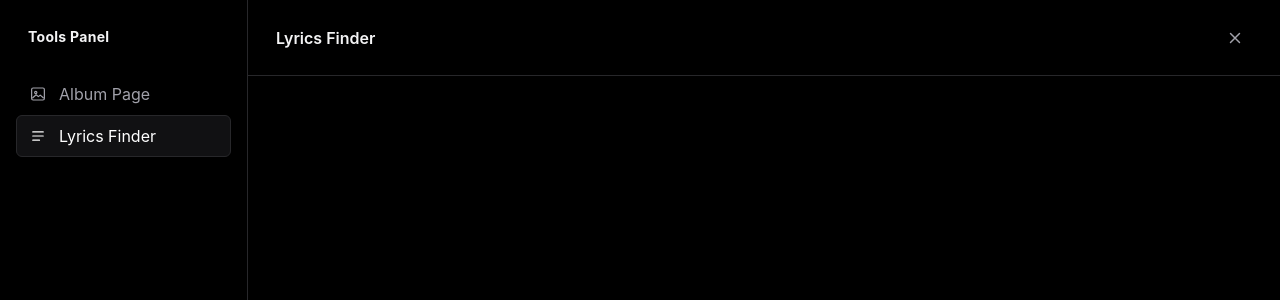
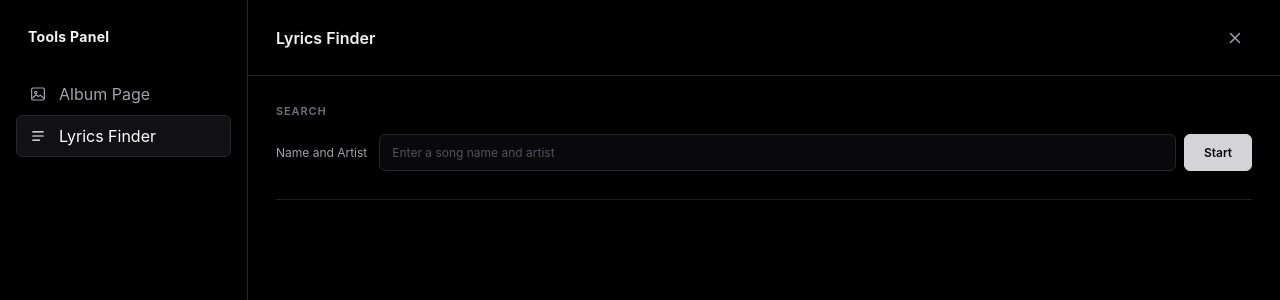
Before and after one commit to ghyciu/endfield-wiki-tools, a React (Vite) app: page / in a window 1280 px wide. Both pictures are taken after a click on the button "Lyrics Finder". Shown: the top 300 px of the page. Built offline with nearby package versions, Linux system fonts and the light colour scheme.

Commit message:
refactor: Add lyrics input and common input class

```diff
--- a/src/components/Album/SpotifyInput.tsx
+++ b/src/components/Album/SpotifyInput.tsx
@@ -1,5 +1,4 @@
-import { useState, type FormEvent } from 'react'
-import './SpotifyInput.css'
+import Input from '../common/Input'
 
 interface SpotifyInputProps {
   onStart?: (spotifyLink: string) => void
@@ -7,42 +6,17 @@ interface SpotifyInputProps {
 }
 
 function SpotifyInput({ onStart, disabled = false }: SpotifyInputProps) {
-  const [spotifyLink, setSpotifyLink] = useState('')
-
-  function handleSubmit(event: FormEvent<HTMLFormElement>) {
-    event.preventDefault()
-    onStart?.(spotifyLink.trim())
-  }
-
   return (
-    <section className="spotify-input" aria-labelledby="spotify-input-title">
-      <h3 id="spotify-input-title">Source</h3>
-      <form className="spotify-input__form" onSubmit={handleSubmit}>
-        <label className="spotify-input__label" htmlFor="spotify-link">
-          Spotify Link
-        </label>
-        <div className="spotify-input__controls">
-          <input
-            className="spotify-input__field"
-            id="spotify-link"
-            name="spotifyLink"
-            type="url"
-            value={spotifyLink}
-            onChange={(event) => setSpotifyLink(event.target.value)}
-            placeholder="https://open.spotify.com/..."
-            required
-            disabled={disabled}
-          />
-          <button
-            className="spotify-input__button"
-            type="submit"
-            disabled={disabled}
-          >
-            Start
-          </button>
-        </div>
-      </form>
-    </section>
+    <Input
+      sectionTitle="Source"
+      label="Spotify Link"
+      inputId="spotify-link"
+      name="spotifyLink"
+      type="url"
+      placeholder="https://open.spotify.com/..."
+      onStart={onStart}
+      disabled={disabled}
+    />
   )
 }
 
--- a/src/components/LyricsFinder/LyricsFinderPanel.tsx
+++ b/src/components/LyricsFinder/LyricsFinderPanel.tsx
@@ -1,4 +1,5 @@
 import ToolPanel from '../ToolPanel'
+import LyricsInput from './LyricsInput'
 
 interface LyricsFinderPanelProps {
   onClose: () => void
@@ -10,7 +11,9 @@ function LyricsFinderPanel({ onClose }: LyricsFinderPanelProps) {
       title="Lyrics Finder"
       panelId="lyrics-finder-panel"
       onClose={onClose}
-    />
+    >
+      <LyricsInput />
+    </ToolPanel>
   )
 }
 
--- /dev/null
+++ b/src/components/LyricsFinder/LyricsInput.tsx
@@ -0,0 +1,22 @@
+import Input from '../common/Input'
+
+interface LyricsInputProps {
+  onStart?: (searchText: string) => void
+  disabled?: boolean
+}
+
+function LyricsInput({ onStart, disabled = false }: LyricsInputProps) {
+  return (
+    <Input
+      sectionTitle="Search"
+      label="Name and Artist"
+      inputId="lyrics-search"
+      name="lyricsSearch"
+      placeholder="Enter a song name and artist"
+      onStart={onStart}
+      disabled={disabled}
+    />
+  )
+}
+
+export default LyricsInput
--- a/src/components/Album/SpotifyInput.css
+++ b/src/components/common/Input.css
@@ -1,10 +1,10 @@
-.spotify-input {
+.common-input {
   margin: 0 28px;
   padding: 28px 0;
   border-bottom: 1px solid #1f1f22;
 }
 
-.spotify-input h3 {
+.common-input h3 {
   margin: 0 0 16px;
   color: #71717a;
   font-size: 11px;
@@ -13,28 +13,31 @@
   text-transform: uppercase;
 }
 
-.spotify-input__form {
+.common-input__form {
   display: flex;
   align-items: center;
   gap: 12px;
 }
 
-.spotify-input__label {
+.common-input__label {
   display: flex;
   min-width: 0;
-  flex: 1;
+  flex: none;
   flex-direction: column;
   gap: 8px;
   color: #a1a1aa;
   font-size: 12px;
 }
 
-.spotify-input__controls {
+.common-input__controls {
   display: flex;
+  min-width: 0;
+  flex: 1;
   gap: 8px;
 }
 
-.spotify-input__field {
+.common-input__field {
+  flex: 1;
   width: 100%;
   min-width: 0;
   padding: 10px 12px;
@@ -48,16 +51,16 @@
   transition: border-color 140ms ease, background-color 140ms ease;
 }
 
-.spotify-input__field::placeholder {
+.common-input__field::placeholder {
   color: #52525b;
 }
 
-.spotify-input__field:focus {
+.common-input__field:focus {
   border-color: #71717a;
   background: #111113;
 }
 
-.spotify-input__button {
+.common-input__button {
   min-width: 68px;
   padding: 10px 14px;
   border: 1px solid #d4d4d8;
@@ -70,35 +73,35 @@
   transition: background-color 140ms ease, border-color 140ms ease;
 }
 
-.spotify-input__button:hover {
+.common-input__button:hover {
   border-color: #fff;
   background: #fff;
 }
 
-.spotify-input__button:disabled {
+.common-input__button:disabled {
   border-color: #52525b;
   background: #52525b;
   color: #a1a1aa;
   cursor: not-allowed;
 }
 
-.spotify-input__button:focus-visible {
+.common-input__button:focus-visible {
   outline: 2px solid #a1a1aa;
   outline-offset: 2px;
 }
 
 @media (max-width: 560px) {
-  .spotify-input {
+  .common-input {
     margin-right: 16px;
     margin-left: 16px;
   }
 
-  .spotify-input__form {
+  .common-input__form {
     align-items: stretch;
     flex-direction: column;
   }
 
-  .spotify-input__controls {
+  .common-input__controls {
     display: grid;
     grid-template-columns: minmax(0, 1fr) auto;
   }
--- /dev/null
+++ b/src/components/common/Input.tsx
@@ -0,0 +1,64 @@
+import { useState, type FormEvent, type HTMLInputTypeAttribute } from 'react'
+import './Input.css'
+
+interface InputProps {
+  sectionTitle: string
+  label: string
+  inputId: string
+  name: string
+  placeholder: string
+  type?: HTMLInputTypeAttribute
+  onStart?: (value: string) => void
+  disabled?: boolean
+}
+
+function Input({
+  sectionTitle,
+  label,
+  inputId,
+  name,
+  placeholder,
+  type = 'text',
+  onStart,
+  disabled = false,
+}: InputProps) {
+  const [value, setValue] = useState('')
+
+  function handleSubmit(event: FormEvent<HTMLFormElement>) {
+    event.preventDefault()
+    onStart?.(value.trim())
+  }
+
+  return (
+    <section className="common-input" aria-labelledby={`${inputId}-title`}>
+      <h3 id={`${inputId}-title`}>{sectionTitle}</h3>
+      <form className="common-input__form" onSubmit={handleSubmit}>
+        <label className="common-input__label" htmlFor={inputId}>
+          {label}
+        </label>
+        <div className="common-input__controls">
+          <input
+            className="common-input__field"
+            id={inputId}
+            name={name}
+            type={type}
+            value={value}
+            onChange={(event) => setValue(event.target.value)}
+            placeholder={placeholder}
+            required
+            disabled={disabled}
+          />
+          <button
+            className="common-input__button"
+            type="submit"
+            disabled={disabled}
+          >
+            Start
+          </button>
+        </div>
+      </form>
+    </section>
+  )
+}
+
+export default Input
```
